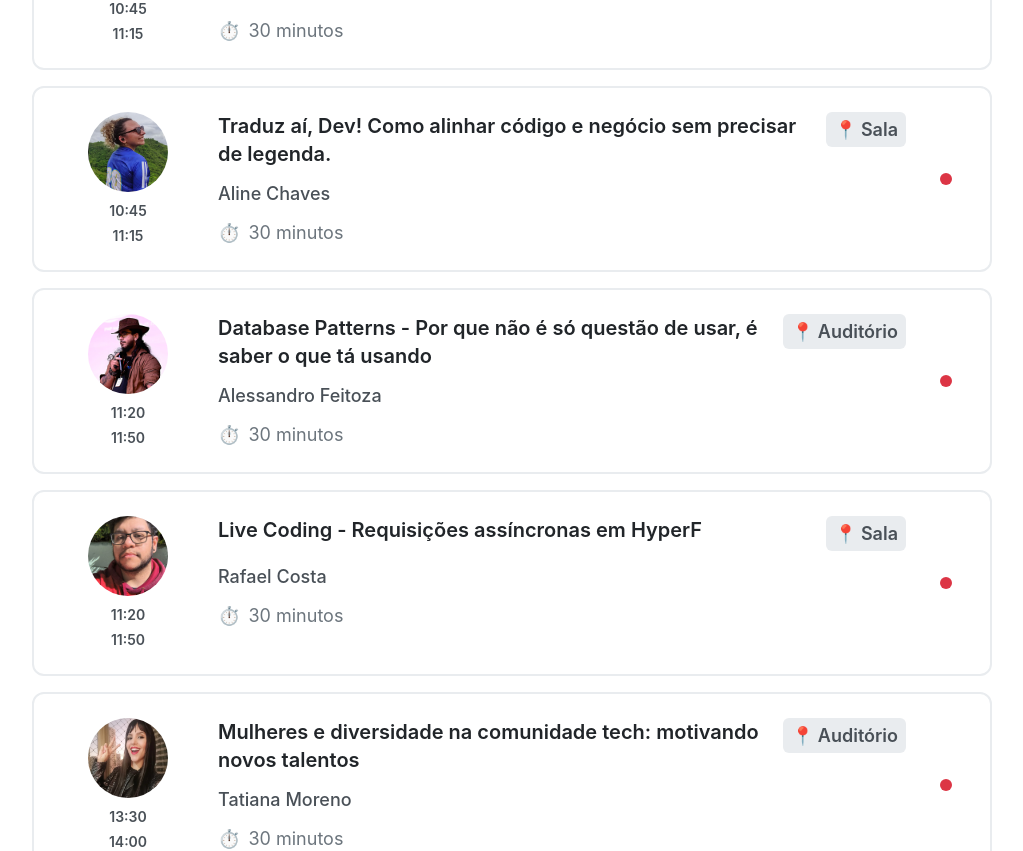
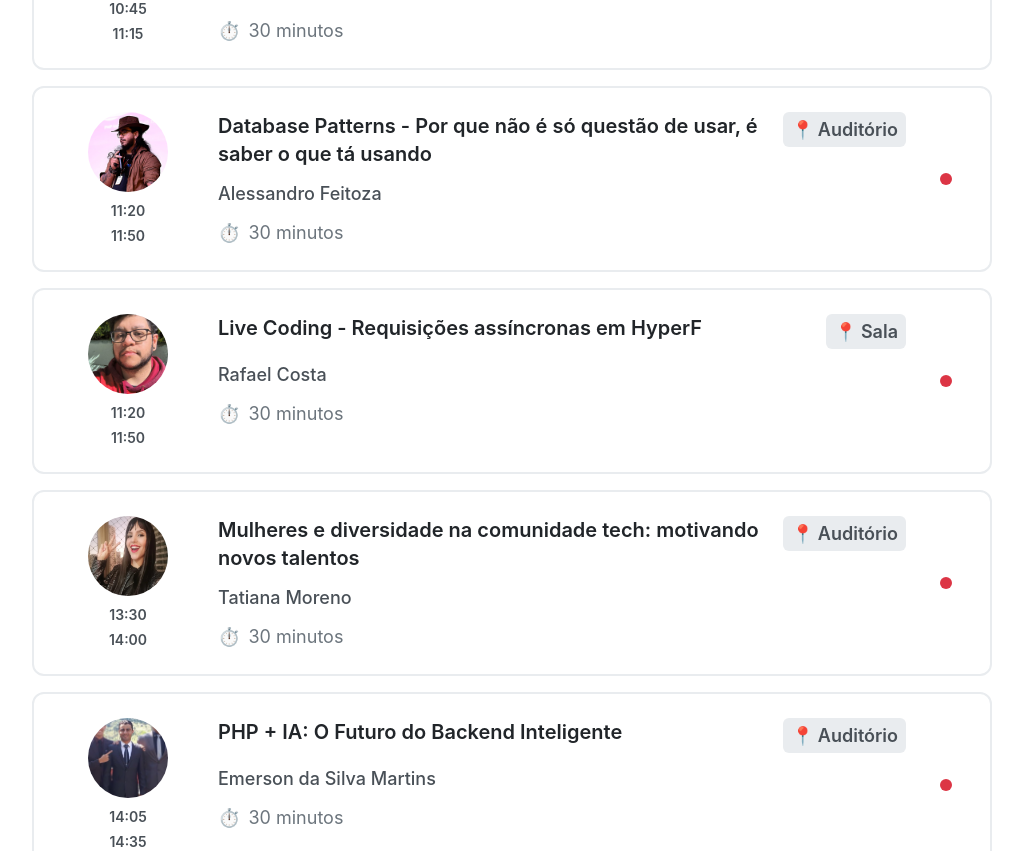
Before and after one commit to php-piaui/site, a Vue app: page / in a window 1280 px wide. Shown: the part 4630-5481 px from the top of the page, without its empty margins (128-1151 px from the left). Built offline with nearby package versions, Linux system fonts and the light colour scheme.

Commit message:
rearranjo de horários

```diff
--- a/src/data/cronograma.js
+++ b/src/data/cronograma.js
@@ -66,15 +66,6 @@ export const cronograma_dia1 = [
     sala: 'Auditório',
   },
   {
-    nome_palestrante: 'Aline Chaves',
-    titulo_palestra: 'Traduz aí, Dev! Como alinhar código e negócio sem precisar de legenda.',
-    data: '2025-10-03',
-    horario_inicio: '10:45:00',
-    horario_fim: '11:15:00',
-    speaker_img: '/images/speakers/alinechavess.png',
-    sala: 'Sala',
-  },
-  {
     nome_palestrante: 'Alessandro Feitoza',
     titulo_palestra:
       'Database Patterns - Por que não é só questão de usar, é saber o que tá usando',
@@ -103,31 +94,22 @@ export const cronograma_dia1 = [
     sala: 'Auditório',
   },
   {
-    nome_palestrante: 'Vitor Xavier Correia',
-    titulo_palestra:
-      'Integração Laravel + Vue com Inertia.js: Como migrar de um monólito Blade para uma SPA moderna sem reescrever tudo.',
-    data: '2025-10-03',
-    horario_inicio: '13:30:00',
-    horario_fim: '14:00:00',
-    speaker_img: '/images/speakers/vitorxaviercorreia.jpeg',
-    sala: 'Sala',
-  },
-  {
-    nome_palestrante: 'Sara Souza',
-    titulo_palestra: 'PHP + IA: Explorando o Futuro da Programação Inteligente',
-    data: '2025-10-03',
-    horario_inicio: '14:05:00',
-    horario_fim: '14:35:00',
-    speaker_img: '/images/speakers/sara-souza.jpeg',
-    sala: 'Auditório',
-  },
-  {
     nome_palestrante: 'Emerson da Silva Martins',
     titulo_palestra: 'PHP + IA: O Futuro do Backend Inteligente',
     data: '2025-10-03',
     horario_inicio: '14:05:00',
     horario_fim: '14:35:00',
     speaker_img: '/images/speakers/EmersonMartins.jpeg',
+    sala: 'Auditório',
+  },
+  {
+    nome_palestrante: 'Vitor Xavier Correia',
+    titulo_palestra:
+      'Integração Laravel + Vue com Inertia.js: Como migrar de um monólito Blade para uma SPA moderna sem reescrever tudo.',
+    data: '2025-10-03',
+    horario_inicio: '14:05:00',
+    horario_fim: '14:35:00',
+    speaker_img: '/images/speakers/vitorxaviercorreia.jpeg',
     sala: 'Sala',
   },
   {
@@ -346,15 +328,6 @@ export const cronograma_dia2 = [
     sala: 'Auditório',
   },
   {
-    nome_palestrante: 'Leandro Ferreira',
-    titulo_palestra: 'Vibe Coding: Fria ou Ladrão de Emprego?',
-    data: '2025-10-04',
-    horario_inicio: '13:30:00',
-    horario_fim: '14:00:00',
-    speaker_img: '/images/speakers/souleandro.jpeg',
-    sala: 'Sala',
-  },
-  {
     nome_palestrante: 'Henrique Lopes Lima',
     titulo_palestra: 'PHP do "paruano": Tudo que cê ainda não tá usando (Mas devia!)',
     data: '2025-10-04',
@@ -436,12 +409,12 @@ export const cronograma_dia2 = [
     sala: 'Auditório',
   },
   {
-    nome_palestrante: 'Durval Pereira',
-    titulo_palestra: 'Decisões não técnicas que escalam o profissional técnico',
+    nome_palestrante: 'Leandro Ferreira',
+    titulo_palestra: 'Vibe Coding: Fria ou Ladrão de Emprego?',
     data: '2025-10-04',
     horario_inicio: '17:25:00',
     horario_fim: '17:55:00',
-    speaker_img: '/images/speakers/durval_pereira.jpeg',
+    speaker_img: '/images/speakers/souleandro.jpeg',
     sala: 'Auditório',
   },
 ]
```
